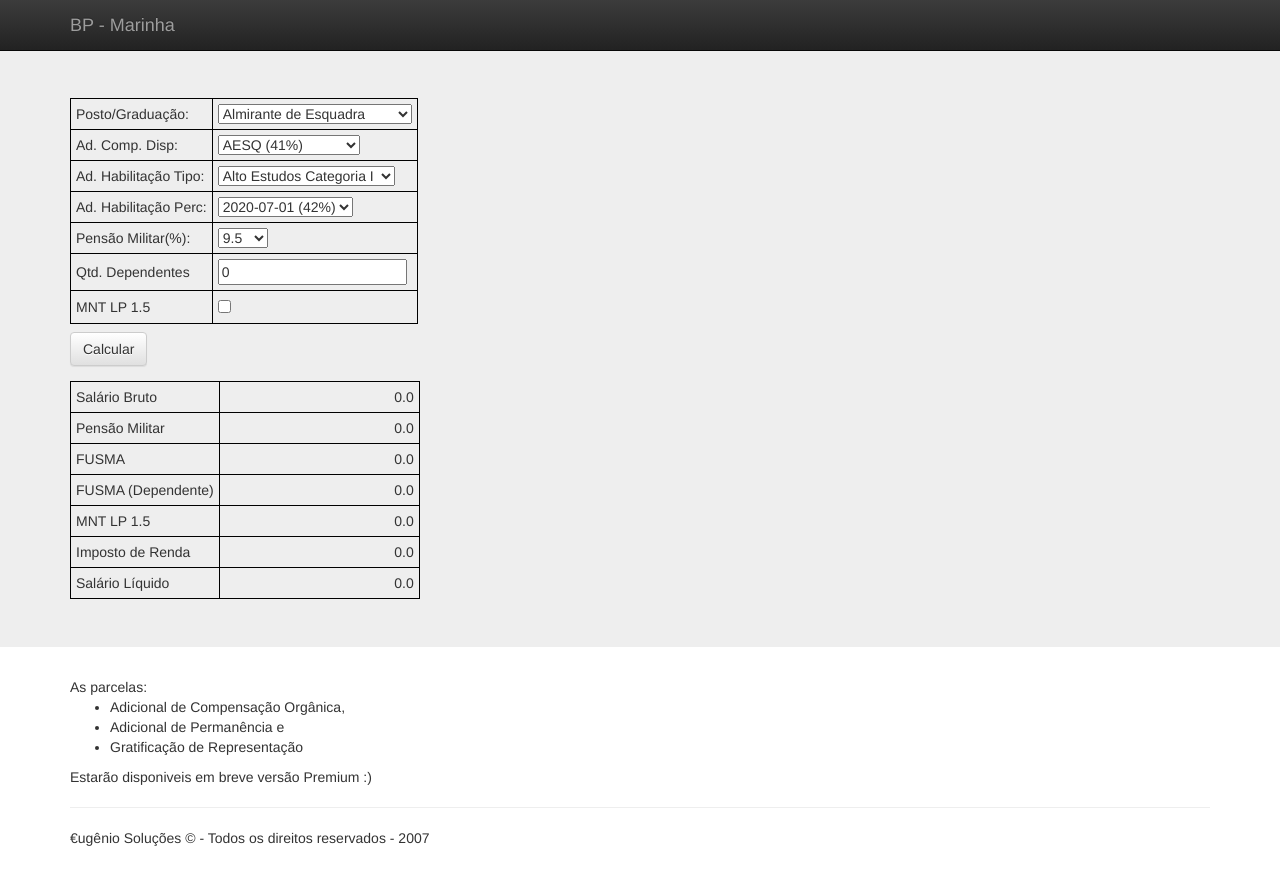
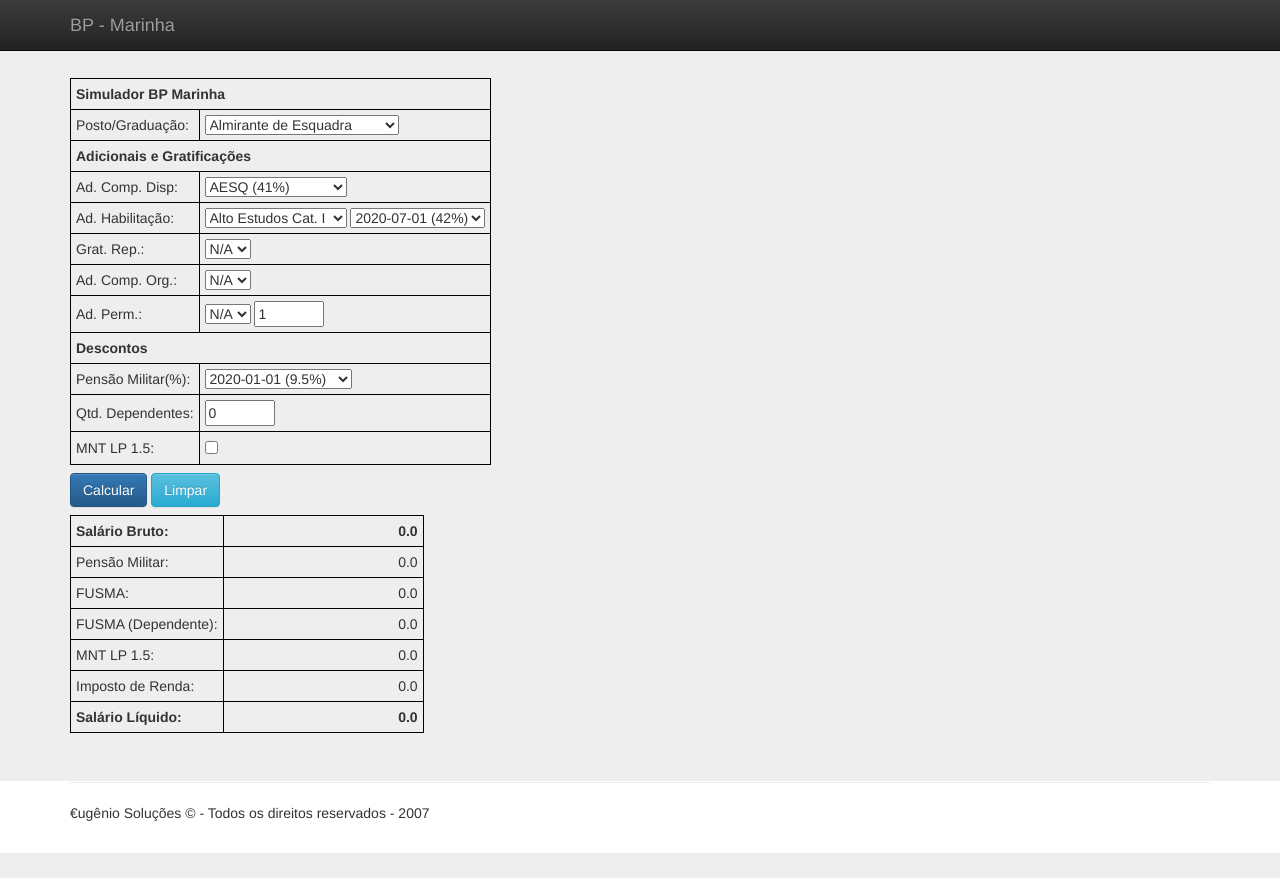
Before and after one commit to eugeniosolucoes/projects, a PHP site: page / in a window 1280 px wide. After the commit the page ends 853 px from the top, so only its background shows below. Run offline with PHP 8.4, Linux system fonts and the light colour scheme; some libraries are stand-ins or nearby versions.

Commit message:
Inclusão de adicionais e gratificações

```diff
--- a/bp-mar/public_html/css/main.css
+++ b/bp-mar/public_html/css/main.css
@@ -14,3 +14,11 @@ table tr td {
     width: 200px;
     text-align: right;
 }
+
+.jumbotron {
+    margin:-20px;
+}
+
+.bp-bold {
+    font-weight: bold;
+}
--- a/bp-mar/public_html/dados/adicional_habilitacao.json
+++ b/bp-mar/public_html/dados/adicional_habilitacao.json
@@ -1,7 +1,7 @@
 {
     "habilitacoes": [
         {
-            "tipo": "Alto Estudos Categoria I",
+            "tipo": "Alto Estudos Cat. I",
             "percentuais": [
                 {
                     "data": "2020-07-01",
@@ -22,7 +22,7 @@
             ]
         },
         {
-            "tipo": "Alto Estudos Categoria II",
+            "tipo": "Alto Estudos Cat. II",
             "percentuais": [
                 {
                     "data": "2020-07-01",
--- a/bp-mar/public_html/index.html
+++ b/bp-mar/public_html/index.html
@@ -57,89 +57,144 @@
             <div class="container">
                 <table id="tb_dados">
                     <tbody>
-                        <tr><td>Posto/Graduação: </td><td><select id="patentes"></select></td></tr>
-                        <tr><td>Ad. Comp. Disp: </td><td><select id="ad_comp_disp"></select></td></tr>
-                        <tr><td>Ad. Habilitação Tipo: </td><td><select id="ad_habilitacao_tipo"></select></td></tr>
-                        <tr><td>Ad. Habilitação Perc: </td><td><select id="ad_habilitacao_perc"></select></td></tr>
                         <tr>
-                            <td>Pensão Militar(%): </td>
+                            <td colspan="2"><span class="bp-bold">Simulador BP Marinha</span></td>
+                        </tr>
+                        <tr>
+                            <td>Posto/Graduação:</td>
                             <td>
-                                <select id="perc_pensao">
-                                    <option value="9.5">9.5</option>
-                                    <option value="10.5">10.5</option>
+                                <select id="patentes"></select>
+                            </td>
+                        </tr>
+                        <tr>
+                            <td colspan="2"><span class="bp-bold">Adicionais e Gratificações</span></td>
+                        </tr>
+                        <tr>
+                            <td>Ad. Comp. Disp:</td>
+                            <td>
+                                <select class="adicionais" id="ad_comp_disp"></select>
+                            </td>
+                        </tr>
+                        <tr>
+                            <td>Ad. Habilitação:</td>
+                            <td>
+                                <select class="adicionais" id="ad_habilitacao_tipo"></select>
+                                <select class="adicionais" id="ad_habilitacao_perc"></select>
+                            </td>
+                        </tr>
+                        <tr>
+                            <td>Grat. Rep.:</td>
+                            <td>
+                                <select class="adicionais" id="grat_rep">
+                                    <option value="0">N/A</option>
+                                    <option value="10">10</option>
+                                    <option value="2">2</option>
                                 </select>
                             </td>
                         </tr>
                         <tr>
-                            <td>Qtd. Dependentes</td>
-                            <td><input type="number" id="qtd_dep" name="qtd_dep" value="0" min="0" /></td>
+                            <td>Ad. Comp. Org.:</td>
+                            <td>
+                                <select class="adicionais" id="ad_comp_org">
+                                    <option value="0">N/A</option>
+                                    <option value="10">10</option>
+                                    <option value="20">20</option>
+                                </select>
+                            </td>
                         </tr>
                         <tr>
-                            <td>MNT LP 1.5</td>
+                            <td>Ad. Perm.:</td>
+                            <td>
+                                <select class="adicionais" id="ad_permanencia">
+                                    <option value="0">N/A</option>
+                                    <option value="20">5</option>
+                                </select>
+                                <input style="width: 5em;" type="number" id="qtd_ad_permanencia" name="qtd_ad_permanencia" value="1" min="1" />
+                            </td>
+                        </tr>
+                        <tr>
+                            <td colspan="2"><span class="bp-bold">Descontos</span></td>
+                        </tr>
+                        <tr>
+                            <td>Pensão Militar(%):</td>
+                            <td>
+                                <select id="perc_pensao">
+                                    <option value="9.5">2020-01-01 (9.5%)</option>
+                                    <option value="10.5">2021-01-01 (10.5%)</option>
+                                </select>
+                            </td>
+                        </tr>
+                        <tr>
+                            <td>Qtd. Dependentes:</td>
+                            <td><input style="width: 5em;" type="number" id="qtd_dep" name="qtd_dep" value="0" min="0" /></td>
+                        </tr>
+                        <tr>
+                            <td>MNT LP 1.5:</td>
                             <td><input type="checkbox" id="chkMntlp" /> </td>
                         </tr>
                     </tbody>
                 </table>
-                <div style="padding-top: 8px;">
-                    <p><a id="btn_calcular" class="btn btn-default" href="#" role="button">Calcular</a></p>
+                <div style="padding: 8px 0px 8px 0px;">
+                    <a id="btn_calcular" class="btn btn-primary" href="#" role="button">Calcular</a>
+                    <a id="btn_reset" class="btn btn-info" href="#" role="button">Limpar</a>
                 </div>
                 <div>
                     <table id="tb_resultado" >
                         <tbody>
                             <tr>
                                 <td>
-                                    Salário Bruto
+                                    <span class="bp-bold">Salário Bruto:</span>
                                 </td>
                                 <td>
-                                    <span id="salario_bruto">0.0</span>
+                                    <span class="bp-bold resultado" id="salario_bruto">0.0</span>
                                 </td>
                             </tr>
                             <tr>
                                 <td>
-                                    Pensão Militar
+                                    Pensão Militar:
                                 </td>
                                 <td>
-                                    <span id="pensao_militar">0.0</span>
+                                    <span class="resultado" id="pensao_militar">0.0</span>
                                 </td>
                             </tr>
                             <tr>
                                 <td>
-                                    FUSMA
+                                    FUSMA:
                                 </td>
                                 <td>
-                                    <span id="fusma">0.0</span>
+                                    <span class="resultado" id="fusma">0.0</span>
                                 </td>
                             </tr>
                             <tr>
                                 <td>
-                                    FUSMA (Dependente)
+                                    FUSMA (Dependente):
                                 </td>
                                 <td>
-                                    <span id="fusma_dep">0.0</span>
+                                    <span class="resultado" id="fusma_dep">0.0</span>
                                 </td>
                             </tr>
                             <tr>
                                 <td>
-                                    MNT LP 1.5
+                                    MNT LP 1.5:
                                 </td>
                                 <td>
-                                    <span id="mntlp">0.0</span>
+                                    <span class="resultado" id="mntlp">0.0</span>
                                 </td>
                             </tr>
                             <tr>
                                 <td>
-                                    Imposto de Renda
+                                    Imposto de Renda:
                                 </td>
                                 <td>
-                                    <span id="imposto_renda">0.0</span>
+                                    <span class="resultado" id="imposto_renda">0.0</span>
                                 </td>
                             </tr>
                             <tr>
                                 <td>
-                                    Salário Líquido
+                                    <span class="bp-bold">Salário Líquido:</span>
                                 </td>
                                 <td>
-                                    <span id="salario_liquido">0.0</span>
+                                    <span class="bp-bold resultado" id="salario_liquido">0.0</span>
                                 </td>
                             </tr>
                         </tbody>
@@ -151,14 +206,7 @@
         <div class="container">
             <!-- Example row of columns -->
             <div class="row">
-                <div class="col-md-4">
-                    As parcelas:
-                    <ul>
-                        <li>Adicional de Compensação Orgânica, </li>
-                        <li>Adicional de Permanência e</li>
-                        <li>Gratificação de Representação</li>
-                    </ul>
-                    Estarão disponiveis em breve versão Premium :)
+                <div class="col-md-4" >
                 </div>
             </div>
 
--- a/bp-mar/public_html/js/main.js
+++ b/bp-mar/public_html/js/main.js
@@ -63,9 +63,17 @@ $(document).ready(function () {
         calcular();
     });
 
+    $('#btn_reset').click(function(){
+        $("select").prop('selectedIndex', 0);
+        $("#qtd_ad_permanencia").val(1);
+        $("#qtd_dep").val(0);
+        $(".resultado").html("0.0");
+    });
+
 });
 
 function calcular() {
+
     let indexPosto = $('#patentes option:selected').index();
     let indexAdCompDisp = $('#ad_comp_disp option:selected').index();
 
@@ -73,6 +81,9 @@ function calcular() {
     formDados.adCompDisp = soldos.soldos[indexAdCompDisp].ad_comp_disp;
     formDados.adMilitar = soldos.soldos[indexPosto].ad_militar;
     formDados.adHab = parseInt( $('#ad_habilitacao_perc').val() );
+    formDados.gratRep = parseInt( $('#grat_rep').val() );
+    formDados.adCompOrg = parseInt( $('#ad_comp_org').val() );
+    formDados.adPermanencia = parseInt( $('#ad_permanencia').val() ) * parseInt( $('#qtd_ad_permanencia').val() );
     formDados.fusma = soldos.fusma;
     formDados.fusmaDep = soldos.fusma_dep;
     formDados.percPensao = parseFloat( $('#perc_pensao').val() );
@@ -82,7 +93,10 @@ function calcular() {
     let rendimentoBruto = formDados.posto.soldo
             + ( formDados.posto.soldo * (formDados.adCompDisp/100) )
             + ( formDados.posto.soldo * (formDados.adMilitar/100) )
-            + ( formDados.posto.soldo * (formDados.adHab/100) );
+            + ( formDados.posto.soldo * (formDados.adHab/100) )
+            + ( formDados.posto.soldo * (formDados.gratRep/100) )
+            + ( formDados.posto.soldo * (formDados.adCompOrg/100) )
+            + ( formDados.posto.soldo * (formDados.adPermanencia/100) );
 
     formDados.rendimentoBruto = rendimentoBruto.toFixed(2);
 
@@ -98,10 +112,6 @@ function calcular() {
 
     console.log(descontos);
     formDados.descontos = parseFloat( descontos ).toFixed(2);
-
-    console.log(formDados.rendimentoBruto);
-    console.log(formDados.descontos);
-    console.log(formDados.deducaoDependentes);
 
     formDados.baseCalculo = formDados.rendimentoBruto - formDados.descontos - formDados.deducaoDependentes;
 
```
Also changed, not shown: 1 other file.
